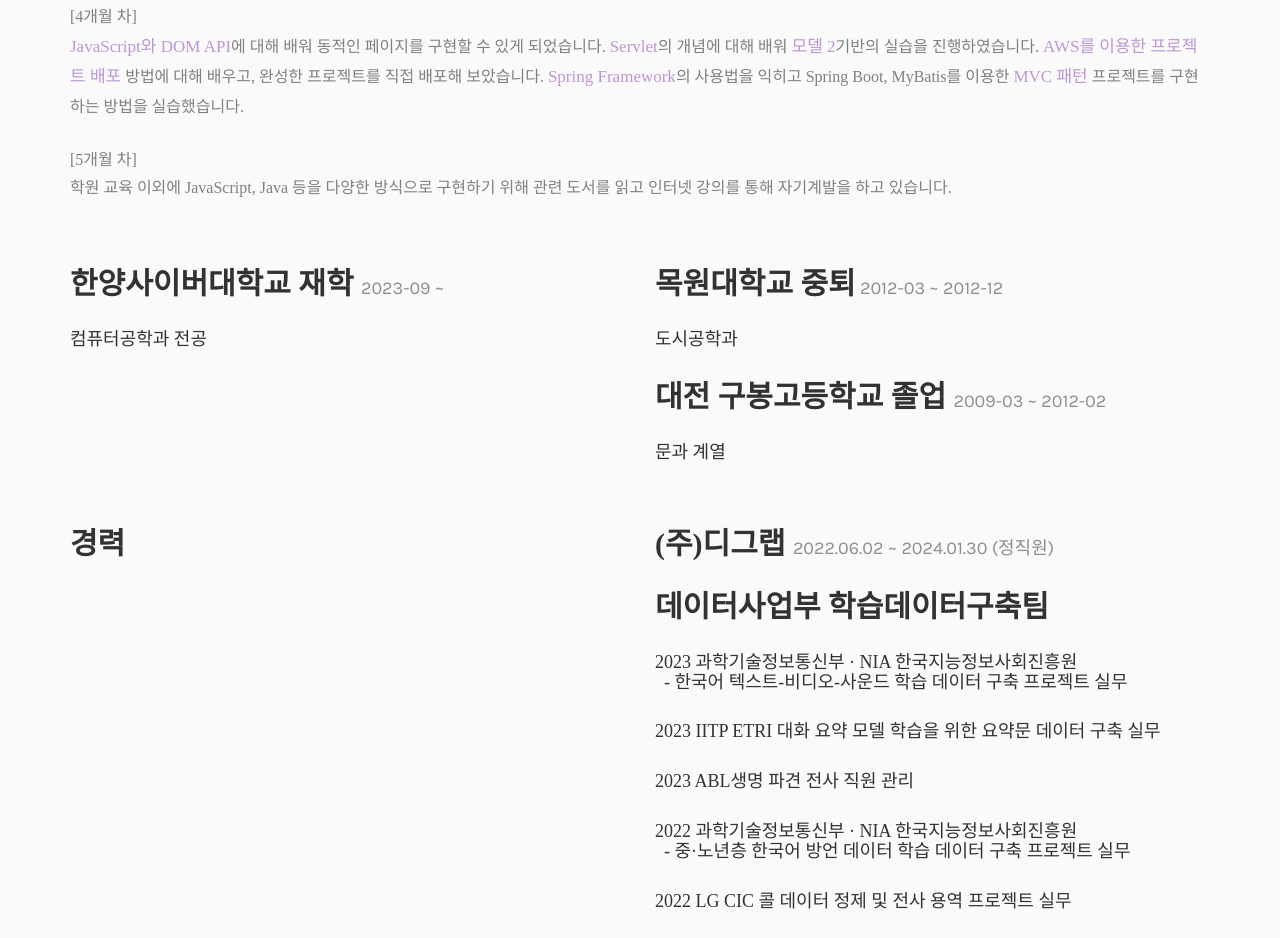
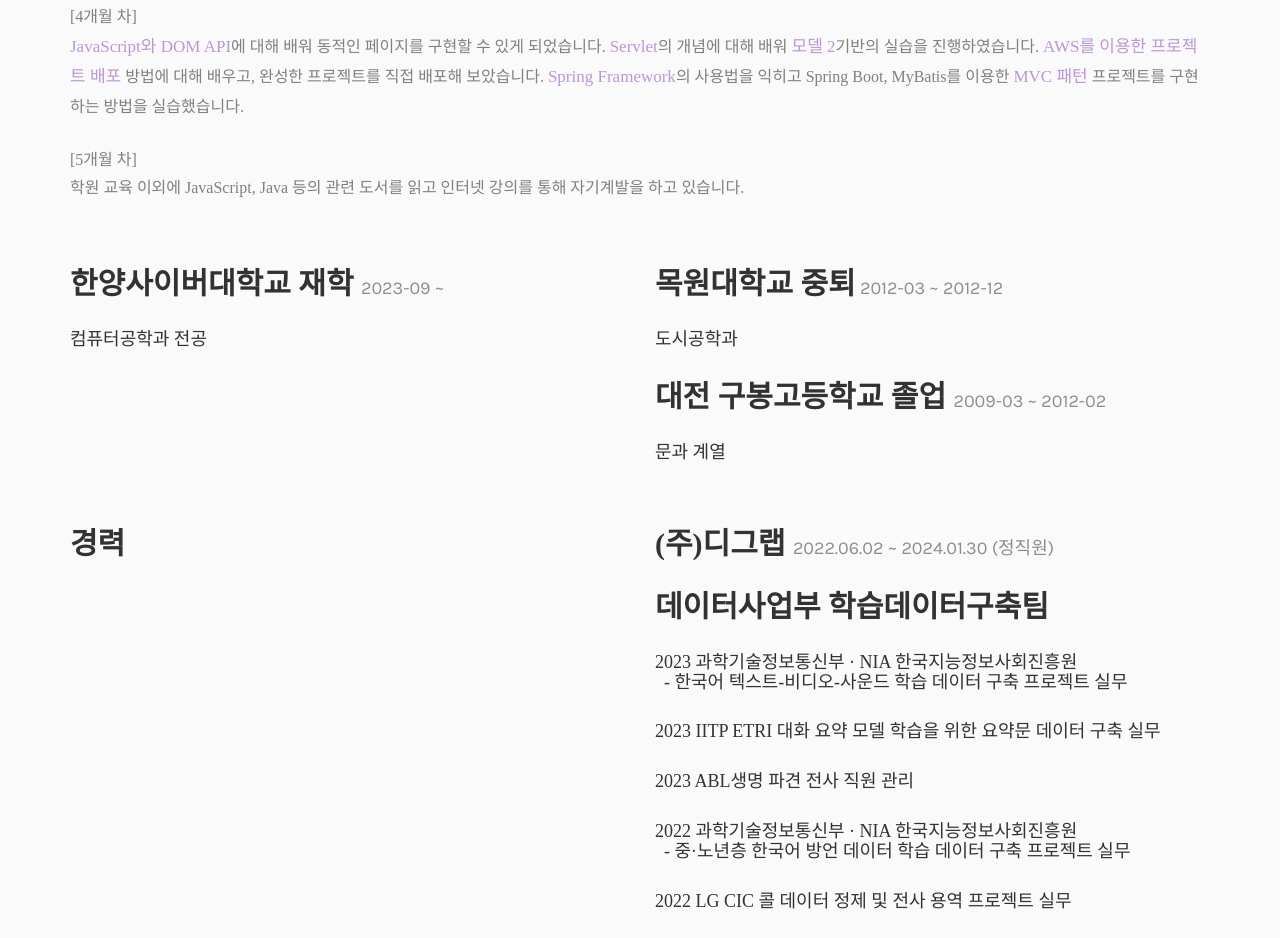
Before and after one commit to babpur/babpur.github.io, a plain HTML site: page index.html in a window 1280 px wide. Shown: the part 1846-2784 px from the top of the page. Drawn offline with nearby package versions, Linux system fonts and the light colour scheme; files whose address does not match are found by name; a web font is replaced by a local one.

Commit message:
[2024.08.02] resume update

```diff
--- a/index.html
+++ b/index.html
@@ -204,7 +204,7 @@
 													<span class="s-title">Spring Framework</span>의 사용법을 익히고 Spring Boot, MyBatis를 이용한 <span class="s-title">MVC 패턴</span> 프로젝트를 구현하는 방법을 실습했습니다.
 												</p>
 												<p>[5개월 차]<br>
-													학원 교육 이외에 JavaScript, Java 등을 다양한 방식으로 구현하기 위해 관련 도서를 읽고 인터넷 강의를 통해 자기계발을 하고 있습니다.
+													학원 교육 이외에 JavaScript, Java 등의 관련 도서를 읽고 인터넷 강의를 통해 자기계발을 하고 있습니다.
 												</p>
 
 											</p>
```
